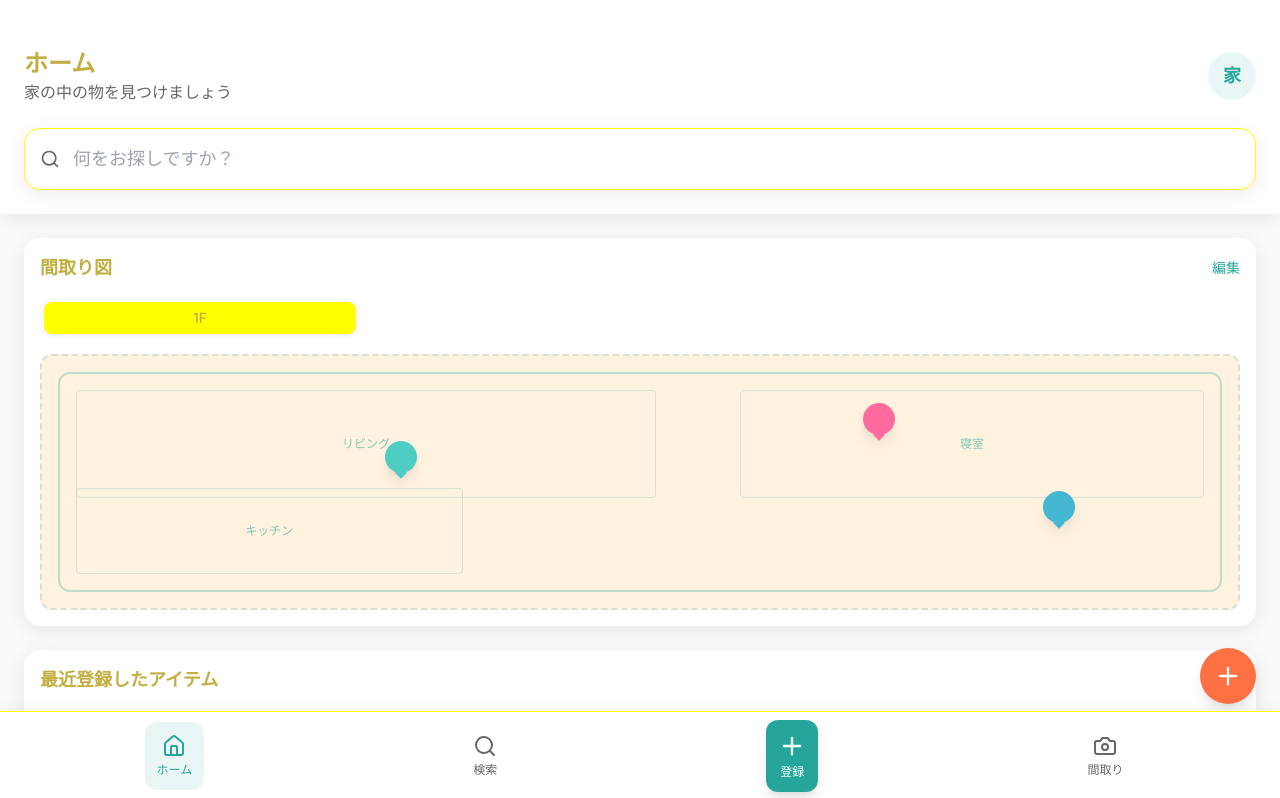
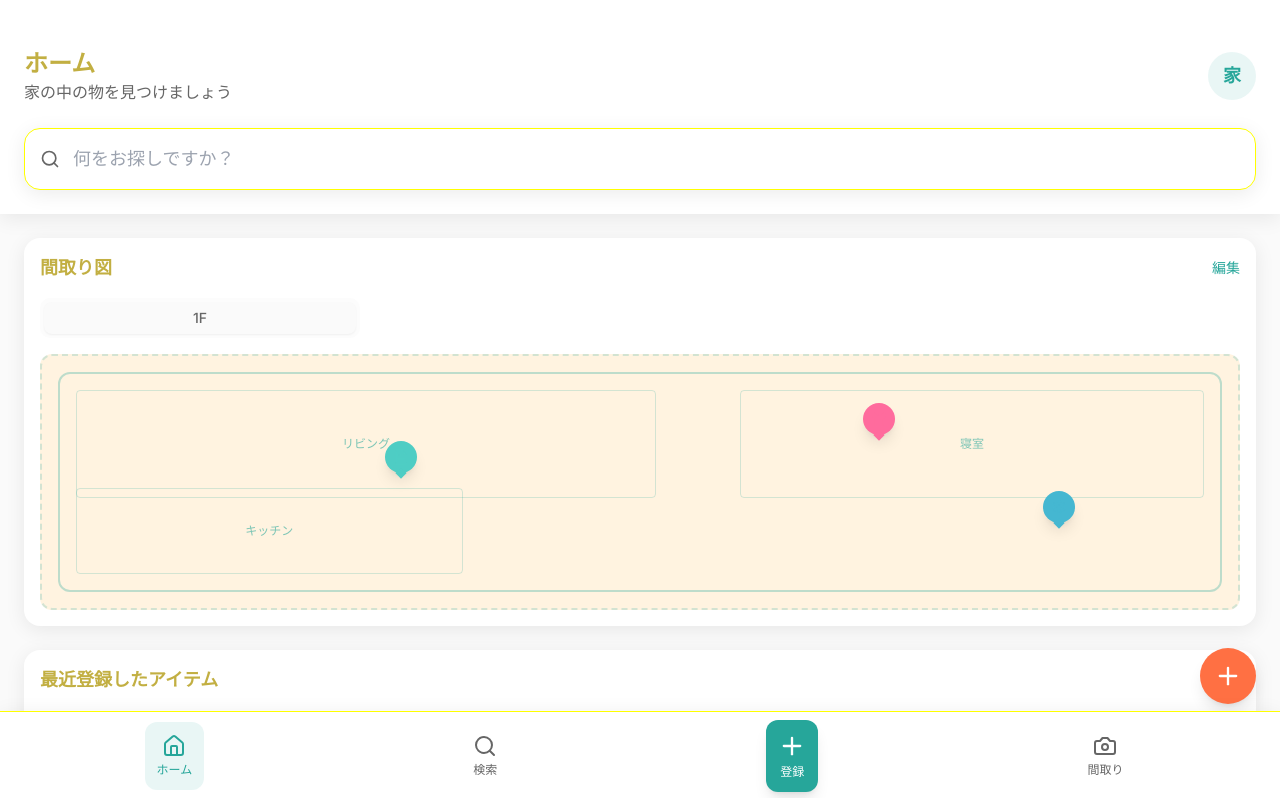
Before and after one commit to flumany/tidying-up-app, a React (Vite) app: page / in a window 1280 px wide. Shown: the top 798 px of the page. Built offline with nearby package versions, Linux system fonts and the light colour scheme.

Commit message:
Refactor: Reduce prominence of floor tabs
Adjust the styling of the floor tabs to use a less visually prominent color.

```diff
--- a/src/pages/Home.tsx
+++ b/src/pages/Home.tsx
@@ -1,4 +1,3 @@
-
 import React, { useState, useRef } from 'react';
 import SearchBar from '../components/SearchBar';
 import ItemPin from '../components/ItemPin';
@@ -98,8 +97,13 @@ const Home: React.FC = () => {
           </div>
 
           <Tabs defaultValue="1f" className="w-full">
-            <TabsList className="grid w-full grid-cols-1 max-w-xs mb-4">
-              <TabsTrigger value="1f">1F</TabsTrigger>
+            <TabsList className="grid w-full grid-cols-1 max-w-xs mb-4 bg-muted/50">
+              <TabsTrigger
+                value="1f"
+                className="data-[state=active]:bg-muted data-[state=active]:text-muted-foreground"
+              >
+                1F
+              </TabsTrigger>
             </TabsList>
 
             <TabsContent value="1f">
```
